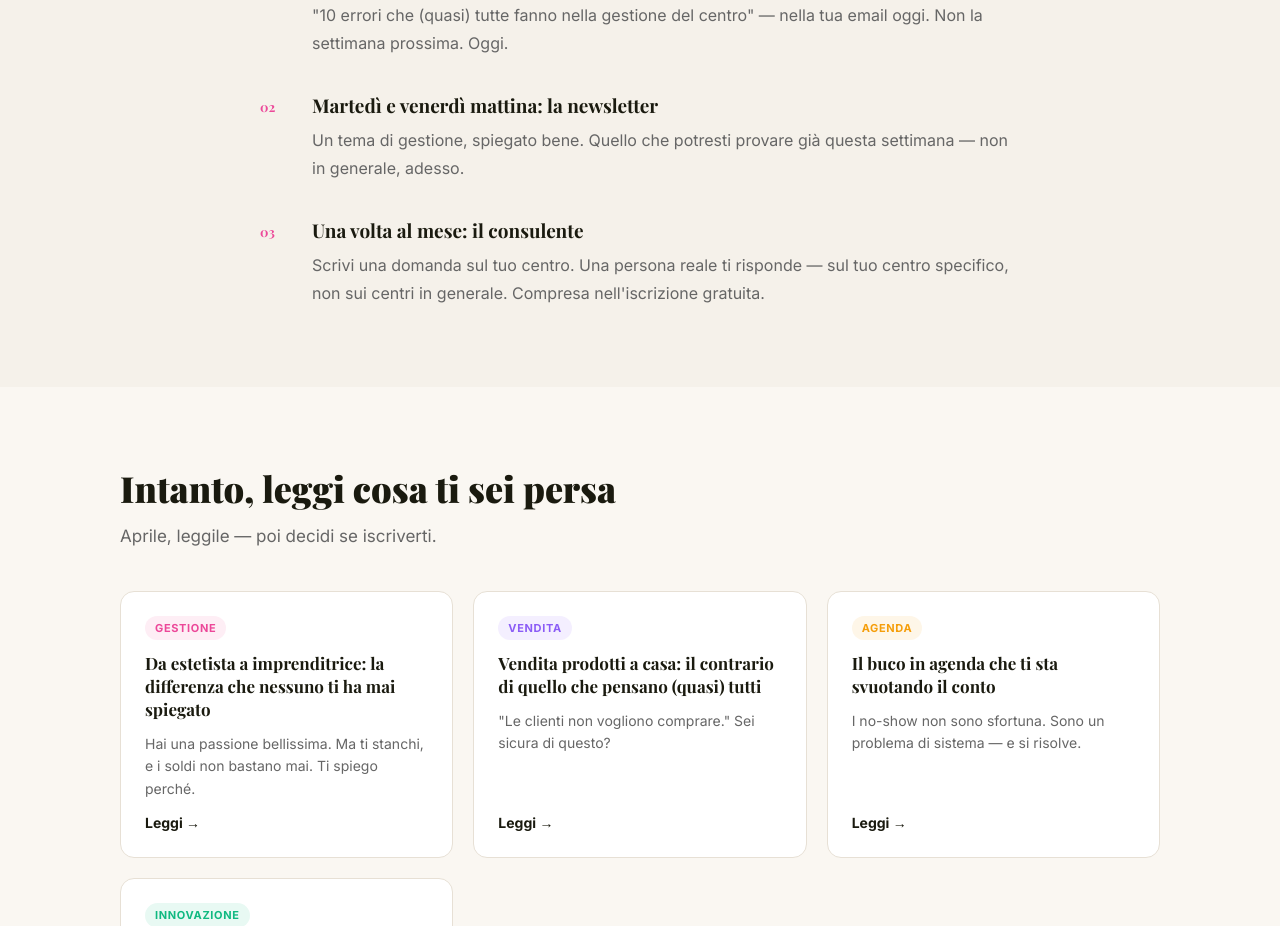
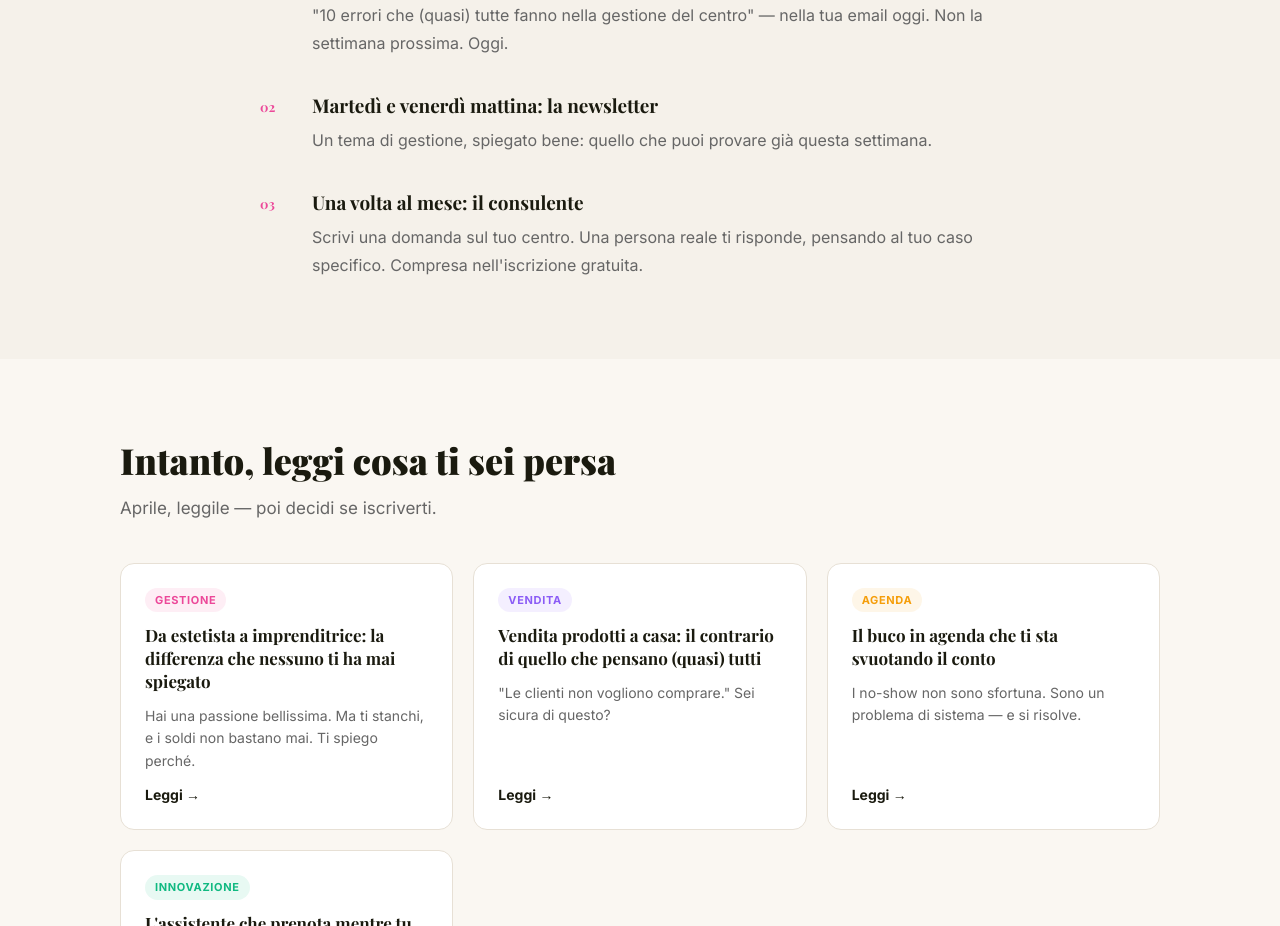
Before and after one commit to Masonsvetage/beautyx-app, a Next.js app: page /newsletter in a window 1280 px wide. Shown: the part 1700-2626 px from the top of the page. Built offline with nearby package versions, Linux system fonts and the light colour scheme; no server answers.

Commit message:
content: hero /newsletter - rimuovi riquadro foto laterale, riscrivi sottotitolo e 'il punto'; correggi abuso contrasto 'non X ma Y' in 'Cosa succede quando ti iscrivi'

```diff
--- a/app/newsletter/page.js
+++ b/app/newsletter/page.js
@@ -233,12 +233,12 @@ export default function NewsletterPage() {
                 {
                   num: '02',
                   titolo: 'Martedì e venerdì mattina: la newsletter',
-                  desc: 'Un tema di gestione, spiegato bene. Quello che potresti provare già questa settimana — non in generale, adesso.',
+                  desc: 'Un tema di gestione, spiegato bene: quello che puoi provare già questa settimana.',
                 },
                 {
                   num: '03',
                   titolo: 'Una volta al mese: il consulente',
-                  desc: "Scrivi una domanda sul tuo centro. Una persona reale ti risponde — sul tuo centro specifico, non sui centri in generale. Compresa nell'iscrizione gratuita.",
+                  desc: "Scrivi una domanda sul tuo centro. Una persona reale ti risponde, pensando al tuo caso specifico. Compresa nell'iscrizione gratuita.",
                 },
               ].map((item) => (
                 <div key={item.num} style={{ display: 'flex', gap: '24px', alignItems: 'flex-start' }}>
```
